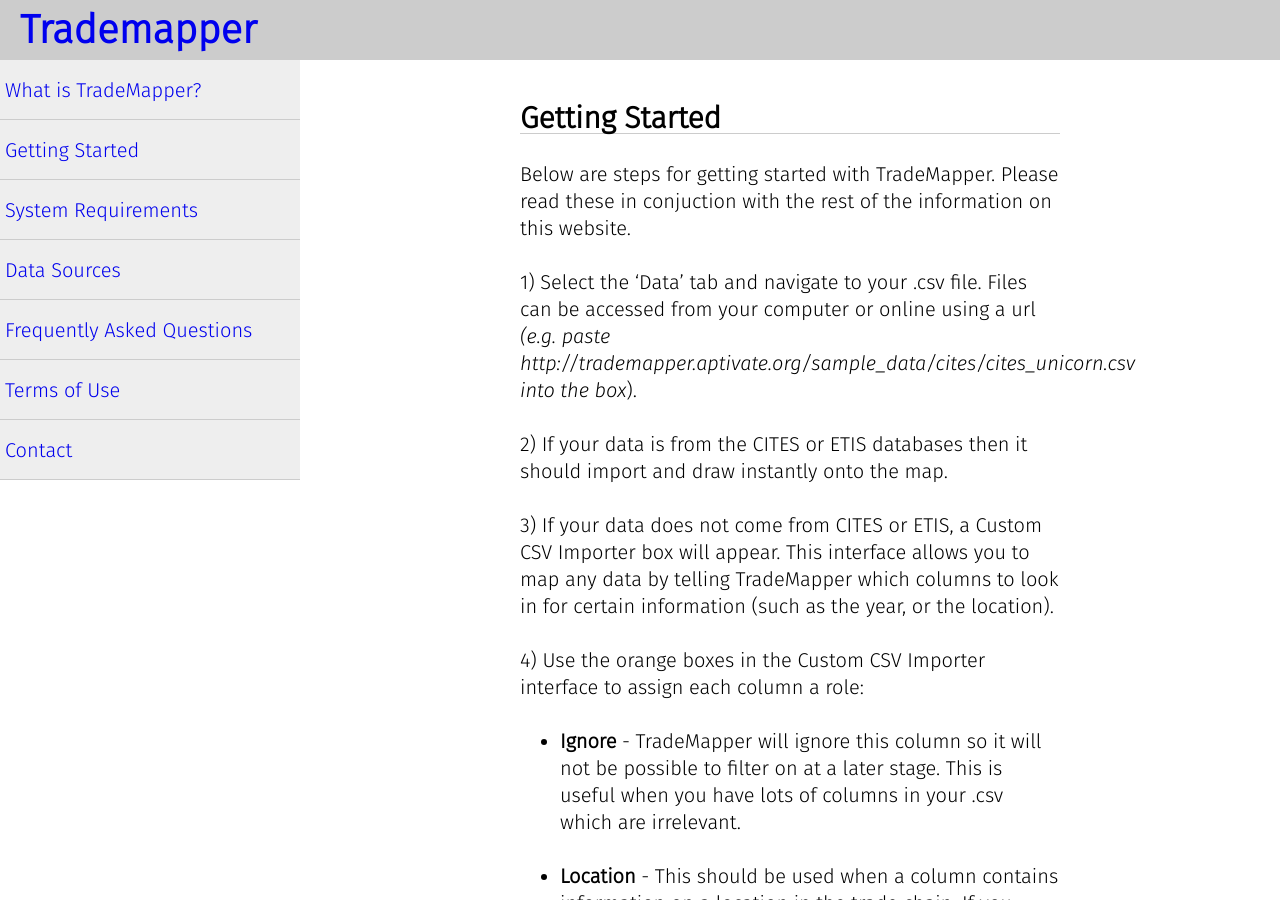
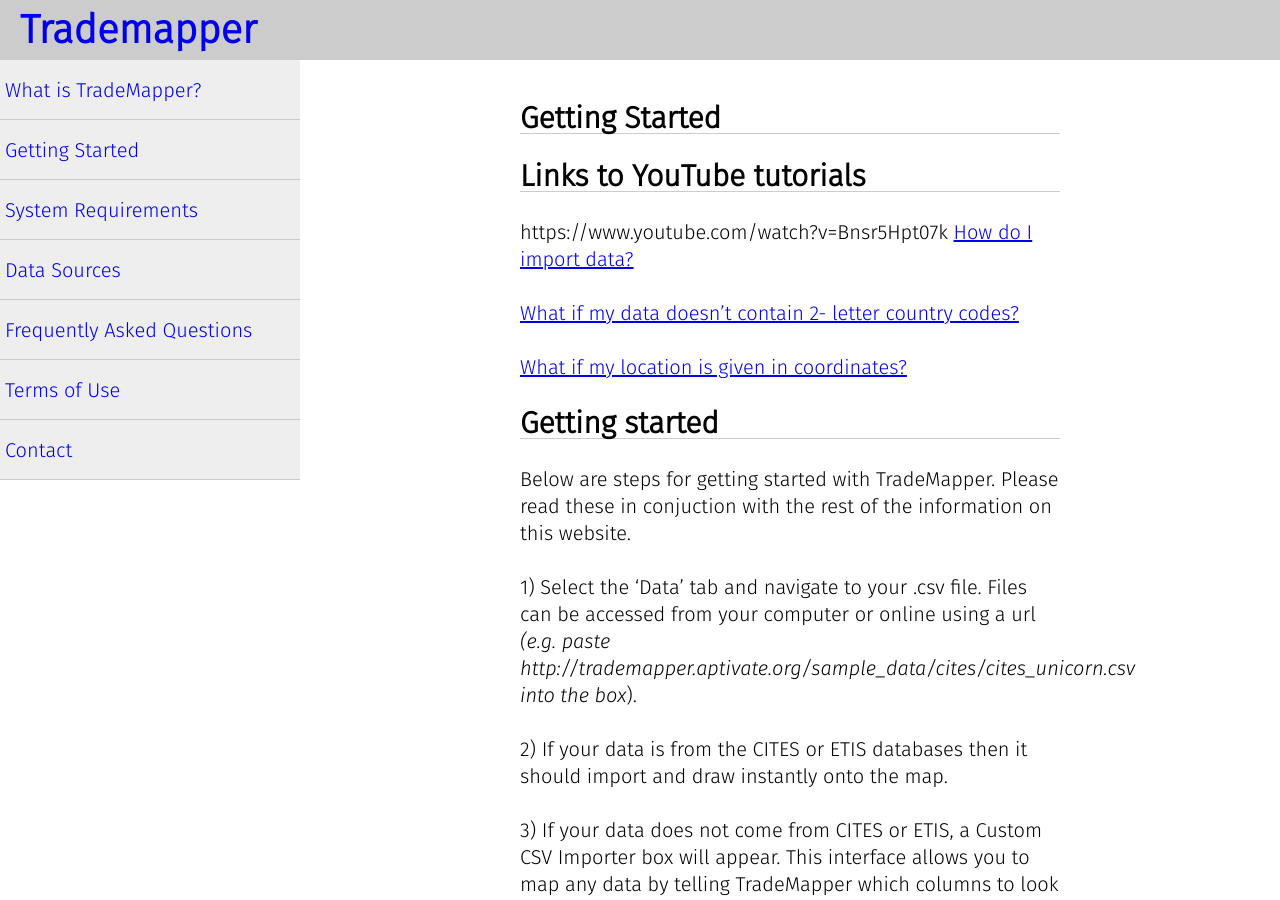
Before and after one commit to trademapper/trademapper-js, a Jekyll site: the page built from _pages/01_starting.md, in a window 1280 px wide and 900 px high. Built offline with Jekyll 4.4.1, drawn with Linux system fonts in a browser that asks for light colours; some of the changed text lies outside the part shown.

Commit message:
Update 01_starting.md

```diff
--- a/_pages/01_starting.md
+++ b/_pages/01_starting.md
@@ -3,6 +3,17 @@
 layout:    default
 title:     Getting Started
 ---
+##Links to YouTube tutorials
+
+https://www.youtube.com/watch?v=Bnsr5Hpt07k
+<a href="https://www.youtube.com/watch?v=Bnsr5Hpt07k">How do I import data?</a>
+
+<a href="https://www.youtube.com/watch?v=EIklmvz_KiU">What if my data doesn't contain 2- letter country codes?</a>
+
+<a href="https://www.youtube.com/watch?v=B4ND5ZmuPhU">What if my location is given in coordinates?</a>
+
+##Getting started
+
 Below are steps for getting started with TradeMapper. Please read these in conjuction with the rest of the information on this website.
 
 1) Select the 'Data' tab and navigate to your .csv file. Files can be accessed from your computer or online using a url _(e.g. paste http://trademapper.aptivate.org/sample_data/cites/cites_unicorn.csv into the box_).
```
Also changed, not shown: other parts of _pages/01_starting.md (+0 -8 lines).
